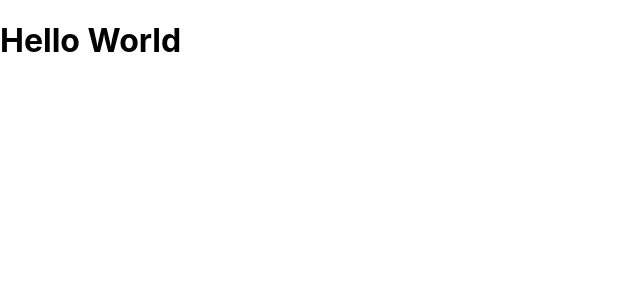
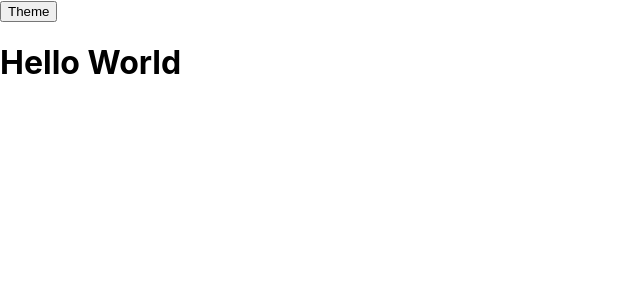
Before and after one commit to christopherseal/christopherseal.com, a React (Create React App) app: page / in a window 1280 px wide. Shown: the top 300 px of the page, without its empty margins (0-640 px from the left). Built offline with nearby package versions, Linux system fonts and the light colour scheme.

Commit message:
adding theme toggle

```diff
--- a/src/App.js
+++ b/src/App.js
@@ -1,4 +1,5 @@
 import logo from './logo.svg';
+import React, { useState, useEffect } from 'react';
 import './App.css';
 import {Home} from './sections/Home';
 import {
@@ -8,12 +9,44 @@ import {
   Link
 } from "react-router-dom";
 
+const ThemeContext = React.createContext('light');
 function App() {
-  return ( <Router> <Switch>
-    <Route exact path="/">
-      <Home title="Hello World"/>
-    </Route>
-  </Switch> </Router> );
+
+  const [theme, setTheme] = useState("light");
+
+  useEffect(() => {
+    let root = document.documentElement;
+    if (theme=="dark") {
+      root.style.setProperty('--background',  '#000');
+      root.style.setProperty('--text-color', '#fff');
+    }
+    else {
+      root.style.setProperty('--background',  '#fff');
+      root.style.setProperty('--text-color', '#000');
+    }
+  }, [theme]);
+
+  const toggleTheme=()=>{
+    setTheme((currentTheme)=>{
+      return currentTheme=="dark"?
+      "light":
+      "dark"
+    })
+  }
+
+  return ( <ThemeContext.Provider value={theme}>
+    <button onClick={toggleTheme}>
+      Theme
+    </button>
+    <Router>
+      <Switch>
+        <Route exact path="/">
+        <Home title="Hello World"/>
+      </Route>
+    </Switch>
+    </Router>
+  </ThemeContext.Provider>
+     );
 }
 
 export default App;
--- a/src/index.css
+++ b/src/index.css
@@ -5,6 +5,8 @@ body {
     sans-serif;
   -webkit-font-smoothing: antialiased;
   -moz-osx-font-smoothing: grayscale;
+  background: var(--background);
+  color: var(--text-color)
 }
 
 code {
```
Also changed, not shown: 1 other file (tests, documents, lock files or other folders).
